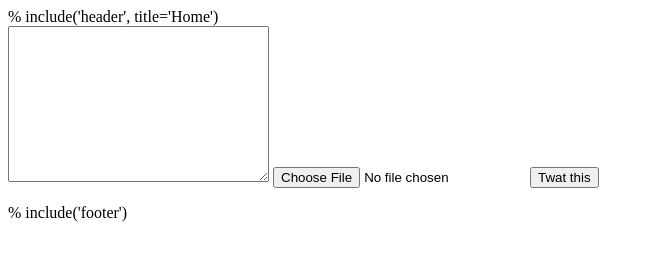
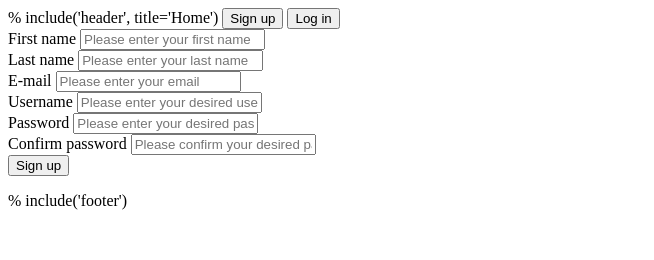
Before and after one commit to mort98h4/02_mandatory, a plain HTML site: page views/index.html in a window 1280 px wide. Shown: the whole page, without its empty margins (0-654 px from the left). Drawn offline with Linux system fonts and the light colour scheme.

Commit message:
Created a basic signup form

```diff
--- a/views/index.html
+++ b/views/index.html
@@ -1,24 +1,36 @@
 % include('header', title='Home')
-    <form onsubmit="return false">
-        <textarea id="tweet_text" name="tweet_text" id="tweet_text" cols="30" rows="10"></textarea>
-        <input id="tweet_image_src" name="tweet_image_src" type="file" accept="image/png, image/jpg, image/jpeg">
-        <button onclick="tweet()">Twat this</button>
-    </form>
+    <button>Sign up</button>
+    <button>Log in</button>
 
-    <section id="tweets">
-
+    <section id="signUp">
+        <form action="/signup" method="POST">
+            <div class="">
+                <label for="userFirstName">First name</label>
+                <input id="userFirstName" name="user_first_name" type="text" placeholder="Please enter your first name" autocomplete="given-name" value="">
+            </div>
+            <div class="">
+                <label for="userLastName">Last name</label>
+                <input id="userLastName" name="user_last_name" type="text" placeholder="Please enter your last name" autocomplete="family-name" value="">
+            </div>
+            <div class="">
+                <label for="userEmail">E-mail</label>
+                <input id="userEmail" name="user_email" type="email" placeholder="Please enter your email" autocomplete="email" value="">
+            </div>
+            <div class="">
+                <label for="userHandle">Username</label>
+                <input id="userHandle" name="user_handle" type="text" placeholder="Please enter your desired username" autocomplete="username" value="">
+            </div>
+            <div class="">
+                <label for="userPassword">Password</label>
+                <input id="userPassword" name="user_password" type="password" placeholder="Please enter your desired password">
+            </div>
+            <div class="">
+                <label for="userConfirmPassword">Confirm password</label>
+                <input id="userConfirmPassword" name="user_confirm_password" type="password" placeholder="Please confirm your desired password">
+            </div>
+            <div class="">
+                <button>Sign up</button>
+            </div>
+        </form>
     </section>
-
-    <template id="tweetTemp">
-        <form onsubmit="return false">
-            <input name="tweet_id" type="hidden">
-            <p id="tweetText"></p>
-            <img>
-            <p id="tweetCreatedAtDate"></p>
-            <button>Like</button>
-            <button>Dislike</button>
-            <button>Update</button>
-            <button>Delete</button>
-        </form>
-    </template>
 % include('footer')
```
